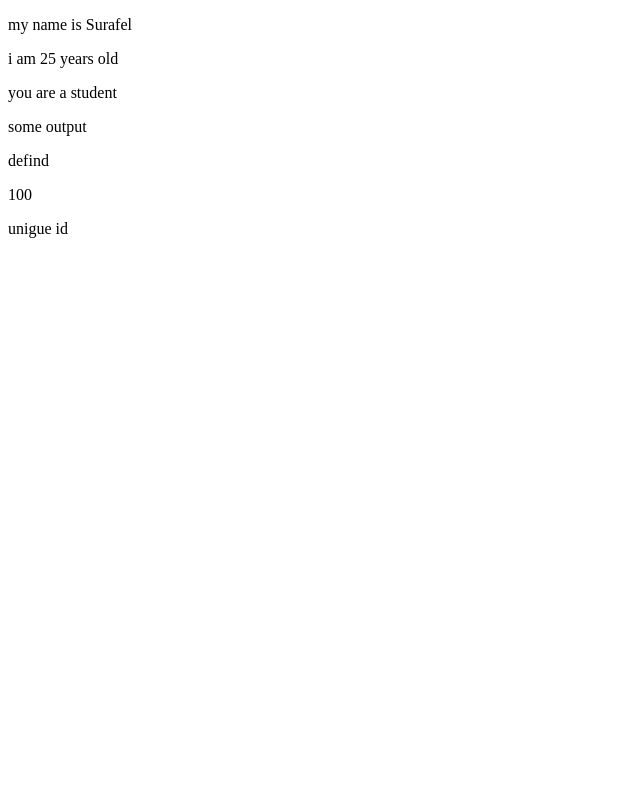
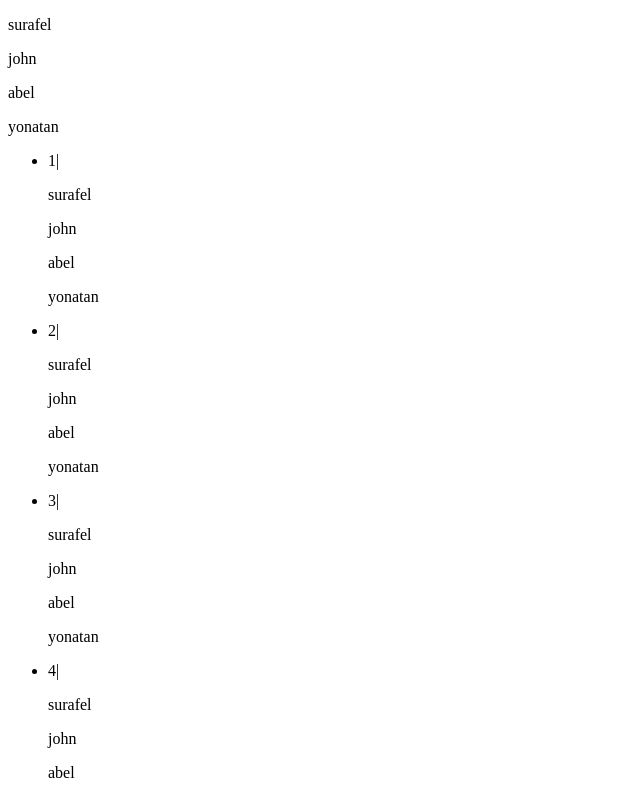
Before and after one commit to abyssiniatech/react-vite-project, a React (Vite) app: page / in a window 1280 px wide. Shown: the top 800 px of the page, without its empty margins (0-640 px from the left). Built offline with nearby package versions, Linux system fonts and the light colour scheme.

Commit message:
array in ts

```diff
--- a/src/App.tsx
+++ b/src/App.tsx
@@ -1,23 +1,20 @@
 
-
- const App = () => {
-  const myName: string = "Surafel";   // text
-   const age: number = 25;             // numbers (int, float, etc.)
-   const isStudent: boolean = true;    // true / false
-   const nothing: null = null;         // null
-   const notAssigned: undefined = undefined; // undefined
-   const big: bigint = 100n;           // big integer
-   const uniqueId: symbol = Symbol("id"); // unique value
-
+// array in typescript
+const App = () => {
+const   numbers: number[] = [1, 2, 3,4,5];
+const  names: Array<string> = ["surafel", "john","abel","yonatan"];
   return (
     <div>
-         <p>my name is {myName}</p>
-         <p>i am {age} years old</p>
-         <p>{isStudent ? "you are a student":"you are not a student"}</p>
-         <p>{nothing ? "nothing": "some output"}</p>
-         <p>{notAssigned ? "undefind": "defind"}</p>
-         <p>{big}</p>
-         <p>{uniqueId ? "unigue id": "invalid input"}</p>
+          <div>
+            {names.map((name)=>{
+                 return <p>{name}</p>
+            })}
+                <ul>
+                  {numbers.map((num)=>{
+                     return <li>{num}| {names.map((nm)=><p>{nm}</p>)} </li>
+                  })}
+                </ul>
+          </div>
     </div>
   )
 }
```
